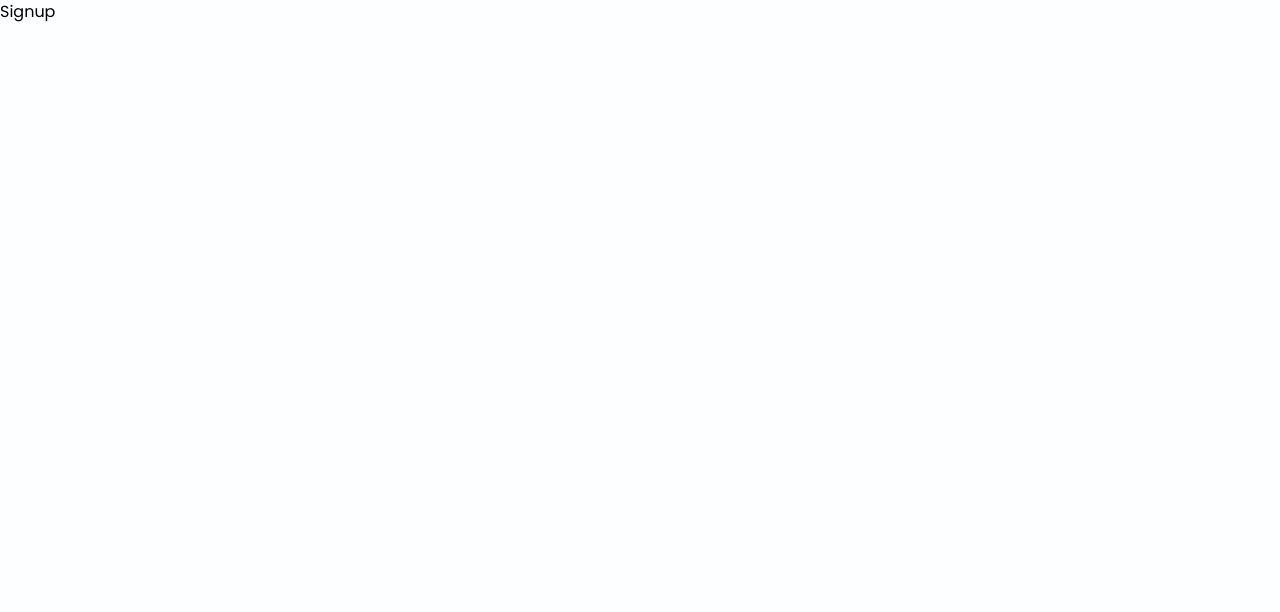
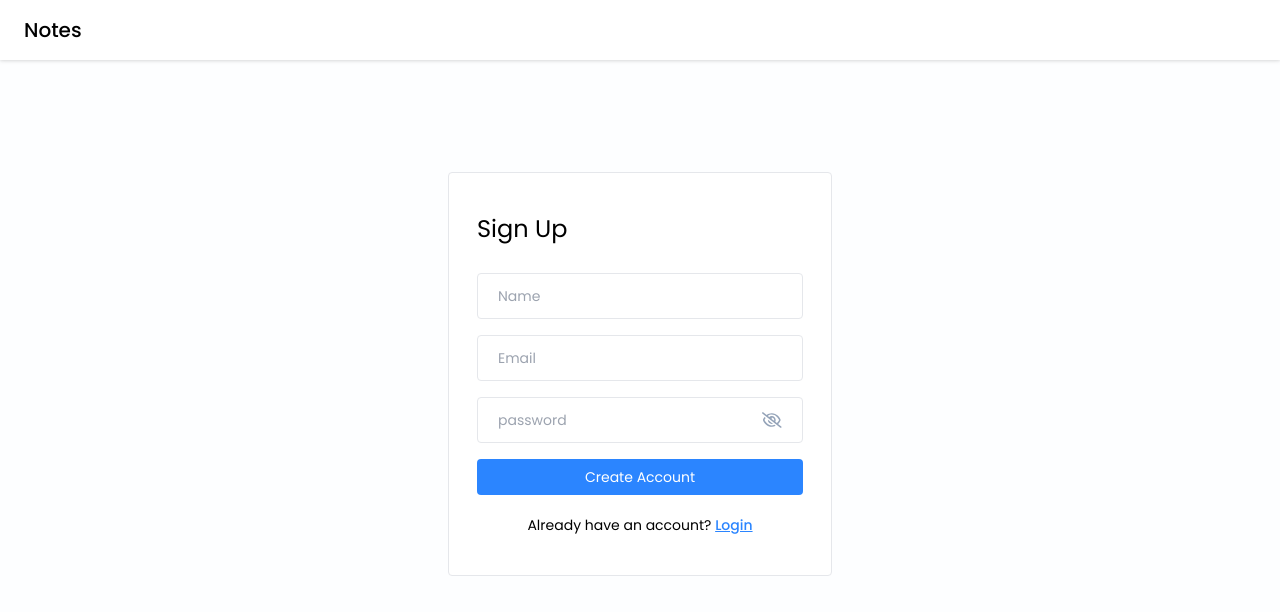
Before and after one commit to pradeepkmaran/notes-app-mern, a React (Vite) app in the folder frontend/notes-app/: page /signup in a window 1280 px wide. Shown: the top 612 px of the page. Built offline with nearby package versions, Linux system fonts and the light colour scheme.

Commit message:
signup inputs

```diff
--- a/frontend/notes-app/src/pages/Login/Login.jsx
+++ b/frontend/notes-app/src/pages/Login/Login.jsx
@@ -25,6 +25,8 @@
         }
 
         setError("");
+
+        // login api call
     }
 
     return (
--- a/frontend/notes-app/src/pages/Signup/Signup.jsx
+++ b/frontend/notes-app/src/pages/Signup/Signup.jsx
@@ -1,8 +1,83 @@
-import React from 'react'
+import React from 'react';
+import Navbar from '../../components/Navbar/Navbar';
+import PasswordInput from '../../components/Input/PasswordInput';
+import { validateEmail } from '../../utils/helper';
+import { Link } from 'react-router-dom';
+import { useState } from 'react';
 
 const Signup = () => {
+    const [name, setName] = useState("");
+    const [email, setEmail] = useState("");
+    const [password, setPassword] = useState("");
+    const [error, setError] = useState("");
+
+    const handleSignup = async (e) => {
+        e.preventDefault();
+
+        if(!name) {
+            setError("Please enter your name.");
+            return;
+        }
+
+        if(!validateEmail(email)) {
+            setError("Please enter a valid email.");
+            return;
+        }
+
+        if(!password) {
+            setError("Please enter a password.");
+            return;
+        }
+
+        setError("");
+
+        // signup api call
+    }
+
     return (
-        <div> Signup </div>
+        <>
+            <Navbar />
+
+            <div className='flex items-center justify-center mt-28'>
+                <div className='w-96 border rounded bg-white px-7 py-10'>
+                    <form onSubmit={handleSignup}>
+                        <h4 className='text-2xl mb-7'>Sign Up</h4>
+
+                        <input
+                            type="text"
+                            placeholder='Name'
+                            className='input-box'
+                            value={name}
+                            onChange={(e) => setName(e.target.value)}
+                        />
+
+                        <input
+                            type="text"
+                            placeholder='Email'
+                            className='input-box'
+                            value={email}
+                            onChange={(e) => setEmail(e.target.value)}
+                        />
+
+
+                        <PasswordInput
+                        value={password}
+                        onChange={(p) => setPassword(p.target.value)}
+                        />
+
+                        {error && <p className='text-red-500 text-xs pb-1'> {error} </p>}
+                        <button type='submit' className='btn-primary'> Create Account </button>
+
+                        <p className='text-sm text-center mt-4'>
+                            Already have an account? {" "}
+                            <Link to='/login' className='font-medium text-primary underline'>
+                                Login
+                            </Link>
+                        </p>
+                    </form>
+                </div>
+            </div>
+        </>
     );
 }
 
```
